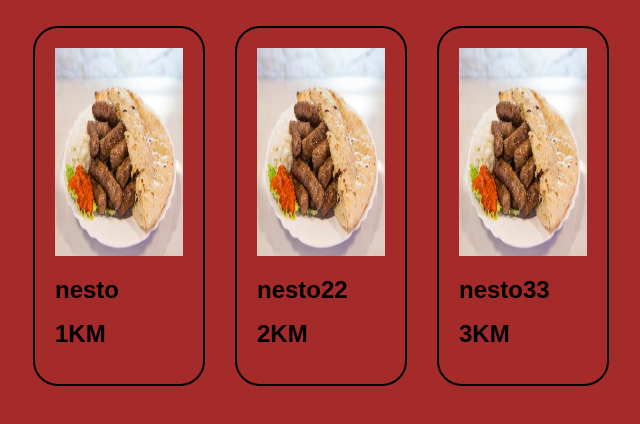
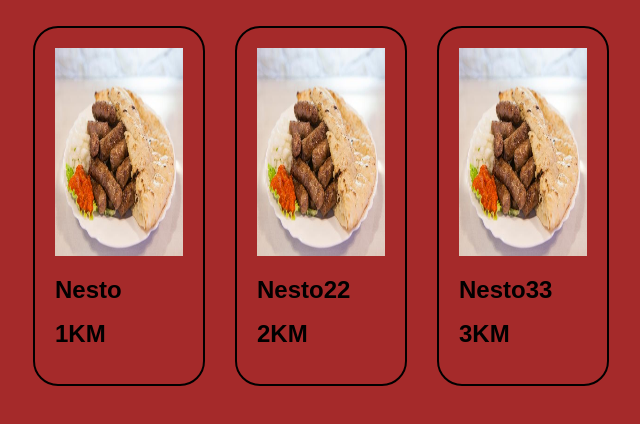
Before and after one commit to fcausevic1/RestaurantAppFrontend, a React (Create React App) app: page / in a window 1280 px wide. Shown: the top 424 px of the page, without its empty margins (27-667 px from the left). Built offline with nearby package versions, Linux system fonts and the light colour scheme.

Commit message:
ProductList mapped

```diff
--- a/src/components/ProductList.css
+++ b/src/components/ProductList.css
@@ -1,5 +1,5 @@
 .list li {
-    display:inline;
-    float: left;
-    padding: 10px;
+  display: inline;
+  float: left;
+  padding: 10px;
 }
--- a/src/components/ProductList.jsx
+++ b/src/components/ProductList.jsx
@@ -1,23 +1,28 @@
-import React, { useState } from 'react';
-import Proizvod from './Proizvod';
-import './ProductList.css'
+import React, { useState } from "react";
+import Proizvod from "./Proizvod";
+import "./ProductList.css";
 
 const ProductList = (props) => {
+  const products = [
+    { product_name: "Nesto", product_price: "1KM" },
+    { product_name: "Nesto22", product_price: "2KM" },
+    { product_name: "Nesto33", product_price: "3KM" },
+  ];
+
   return (
     <div>
       <ul className="list">
-                <li>
-                <Proizvod naziv_proizvoda ="nesto" cijena_proizvoda="1KM"/>
+        {products.map((product) => (
+          <li key={product.product_name}>
+            <Proizvod
+              naziv_proizvoda={product.product_name}
+              cijena_proizvoda={product.product_price}
+            />
           </li>
-                <li>
-                <Proizvod naziv_proizvoda ="nesto22" cijena_proizvoda="2KM"/>
-                </li>
-                <li>
-                <Proizvod naziv_proizvoda ="nesto33" cijena_proizvoda="3KM"/>
-                </li>
+        ))}
       </ul>
     </div>
-    )
-}
+  );
+};
 
 export default ProductList;
```
Lines whose indentation alone changed are shown as unchanged.
